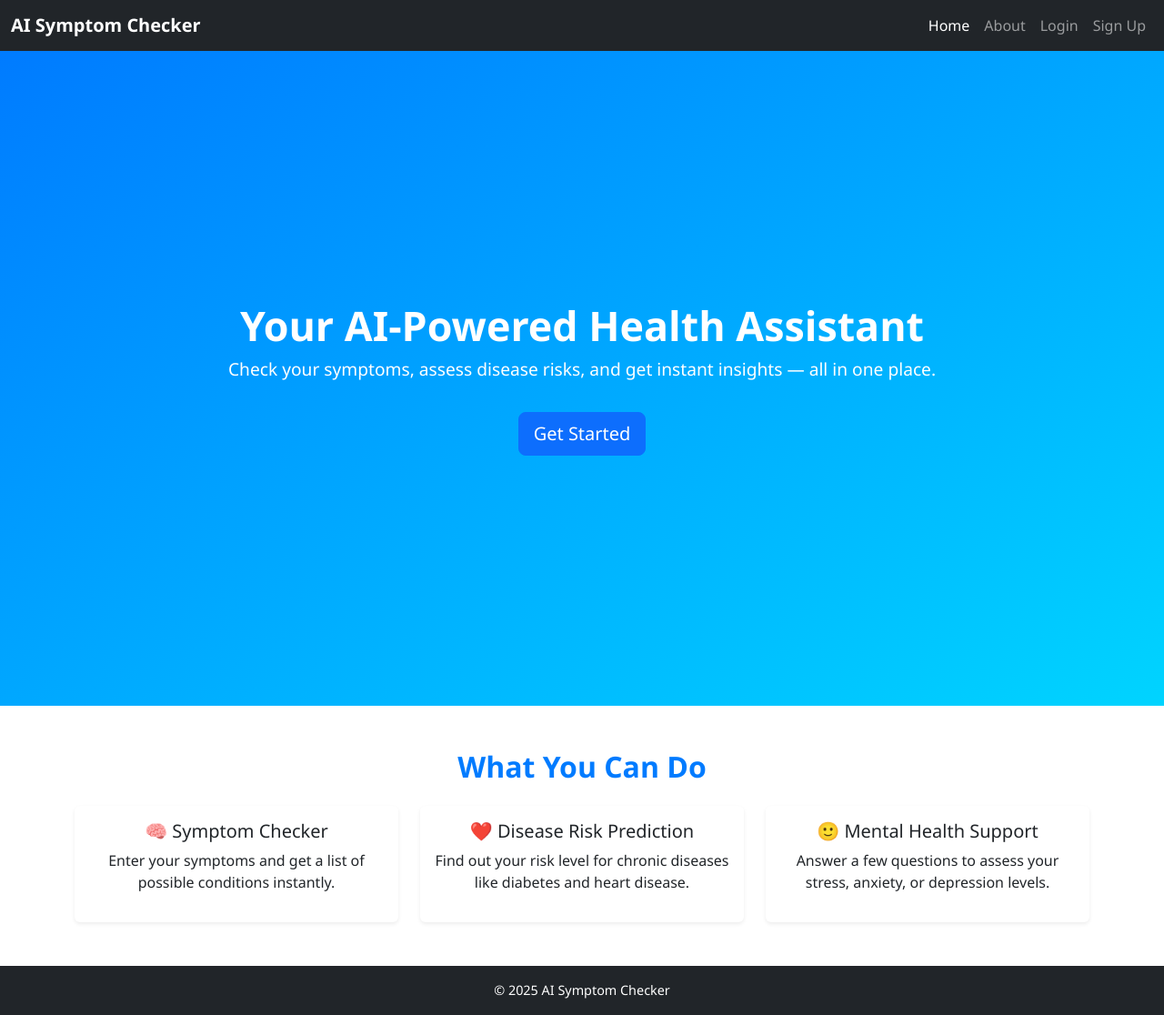
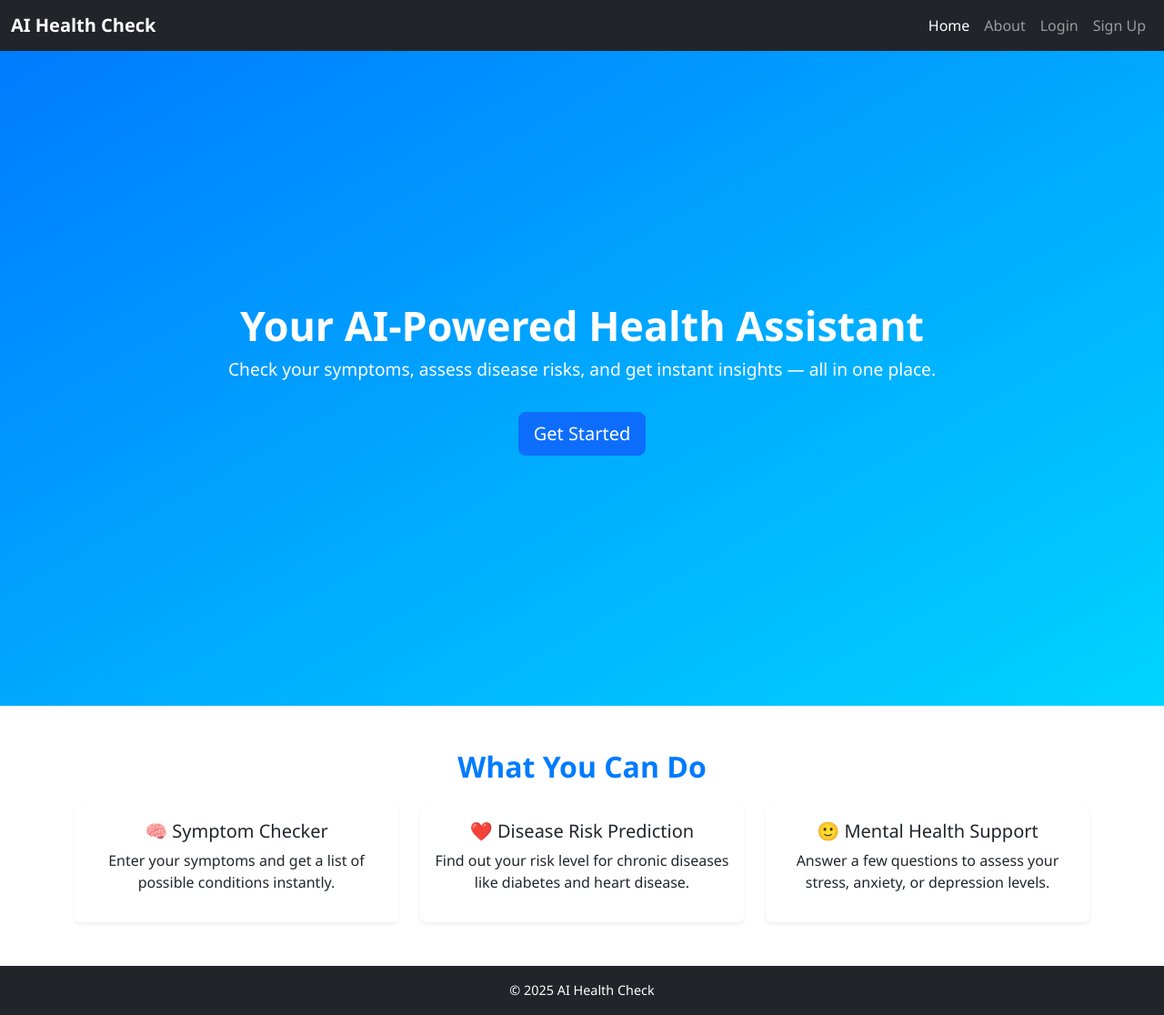
Before and after one commit to Zuhaib-01/AIHealthCheck, a Python web app: template templates/index.html in a window 1280 px wide. Shown: the whole page at 91% size. Run offline with Jinja, Linux system fonts and the light colour scheme; the template is opened without the code that fills it, so the values that code supplies are empty.

Commit message:
updated files

```diff
--- a/templates/index.html
+++ b/templates/index.html
@@ -3,7 +3,7 @@
 <head>
   <meta charset="UTF-8">
   <meta name="viewport" content="width=device-width, initial-scale=1.0">
-  <title>AI Symptom Checker</title>
+  <title>AI Health Check</title>
 
   <!-- Bootstrap CSS (for easy styling) -->
   <link href="https://cdn.jsdelivr.net/npm/bootstrap@5.3.0/dist/css/bootstrap.min.css" rel="stylesheet">
@@ -15,7 +15,7 @@
   <!-- 🌐 Navbar -->
   <nav class="navbar navbar-expand-lg navbar-dark bg-dark">
     <div class="container-fluid">
-      <a class="navbar-brand fw-bold" href="#">AI Symptom Checker</a>
+      <a class="navbar-brand fw-bold" href="#">AI Health Check</a>
       <button class="navbar-toggler" type="button" data-bs-toggle="collapse" data-bs-target="#navbarNav">
         <span class="navbar-toggler-icon"></span>
       </button>
@@ -24,7 +24,7 @@
         <ul class="navbar-nav">
           <li class="nav-item"><a class="nav-link active" href="#">Home</a></li>
           <li class="nav-item"><a class="nav-link" href="#">About</a></li>
-          <li class="nav-item"><a class="nav-link" href="#">Login</a></li>
+          <li class="nav-item"><a class="nav-link" href="login.html">Login</a></li>
           <li class="nav-item"><a class="nav-link" href="#">Sign Up</a></li>
         </ul>
       </div>
@@ -69,7 +69,7 @@
 
   <!-- 📞 Footer -->
   <footer class="bg-dark text-white text-center py-3">
-    <p class="mb-0">&copy; 2025 AI Symptom Checker</p>
+    <p class="mb-0">&copy; 2025 AI Health Check</p>
   </footer>
 
   <!-- Bootstrap JS -->
--- a/templates/login.html
+++ b/templates/login.html
@@ -3,7 +3,7 @@
 <head>
   <meta charset="UTF-8">
   <meta name="viewport" content="width=device-width, initial-scale=1.0">
-  <title>Login - AI Symptom Checker</title>
+  <title>Login - AI Health Check</title>
 
   <!-- Bootstrap -->
   <link href="https://cdn.jsdelivr.net/npm/bootstrap@5.3.0/dist/css/bootstrap.min.css" rel="stylesheet">
@@ -17,7 +17,7 @@
   <!-- 🔙 Navbar -->
   <nav class="navbar navbar-expand-lg navbar-dark bg-dark">
     <div class="container-fluid">
-      <a class="navbar-brand fw-bold" href="index.html">AI Symptom Checker</a>
+      <a class="navbar-brand fw-bold" href="index.html">AI Health Check</a>
     </div>
   </nav>
 
@@ -49,7 +49,7 @@
 
   <!-- 📞 Footer -->
   <footer class="bg-dark text-white text-center py-3">
-    <p class="mb-0">&copy; 2025 AI Symptom Checker</p>
+    <p class="mb-0">&copy; 2025 AI Health Check</p>
   </footer>
 
   <!-- Bootstrap JS -->
```
